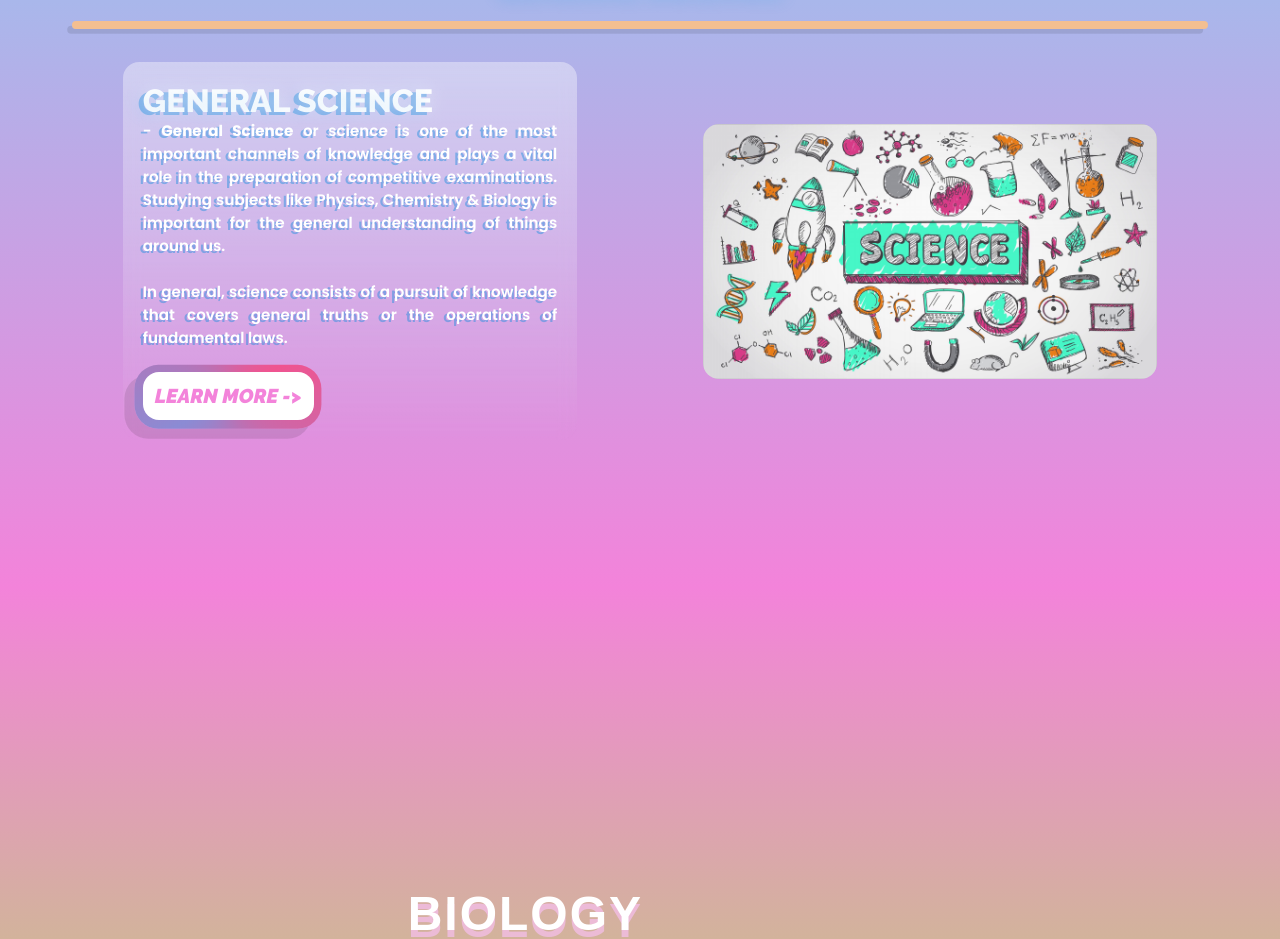
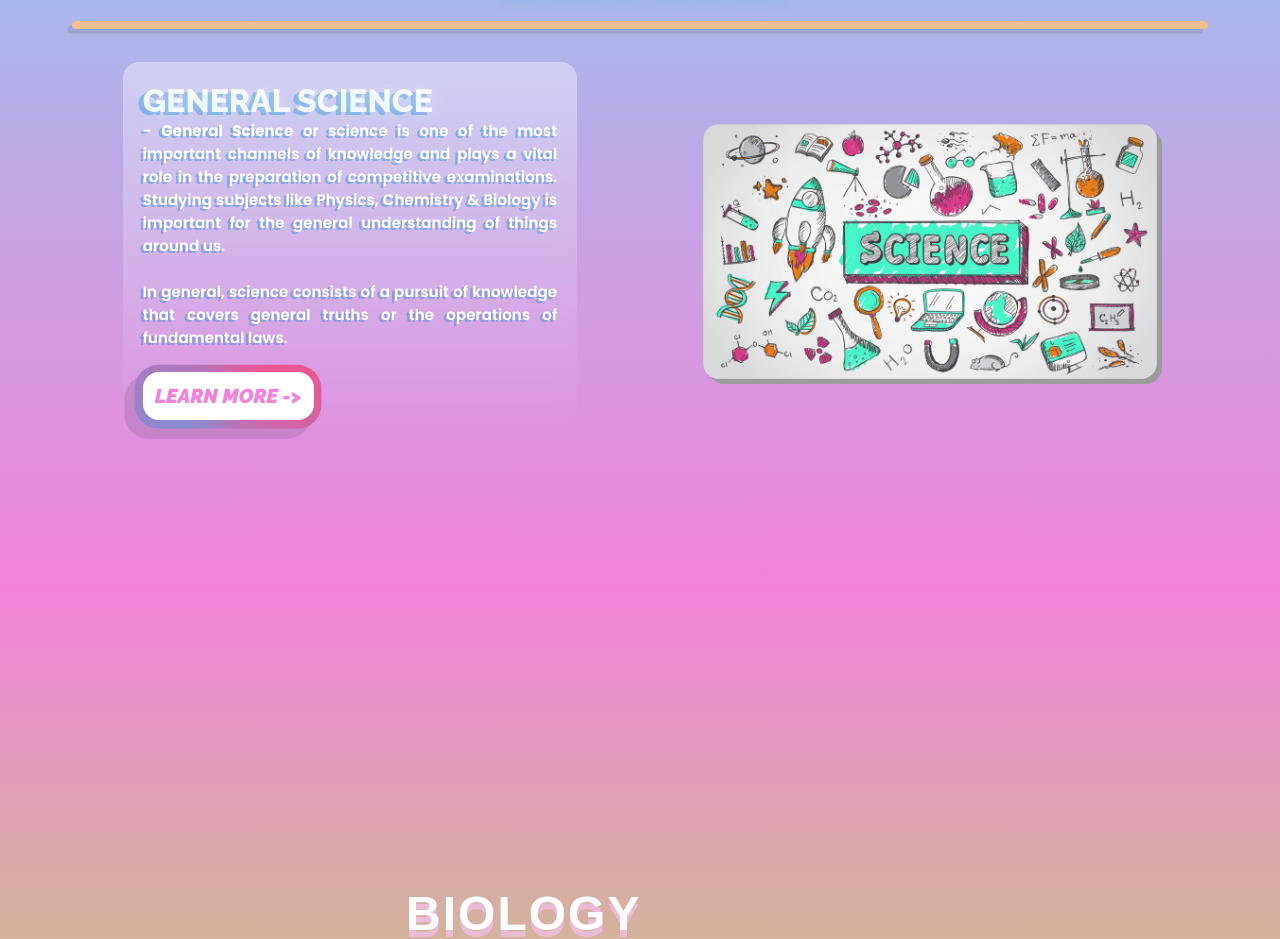
Before and after one commit to bayotnigg/GGTECK, a plain HTML site: page index.html in a window 1280 px wide. Shown: the part 213-1152 px from the top of the page. Drawn offline with Linux system fonts and the light colour scheme.

Commit message:
sigma sigma boy

```diff
--- a/index.html
+++ b/index.html
@@ -63,7 +63,7 @@
 			<div class="section-hold">
 				<dl>
 					<dt class="title avigea-bold scroll">BIOLOGY</dt>
-					<dd class="text">
+					<dd class="text scroll">
 						Biology is the scientific study of life and living organisms,
 						focusing on their structure, function, growth, evolution, and
 						interactions with their environment. It encompasses various
--- a/style.css
+++ b/style.css
@@ -259,11 +259,20 @@ p {
 }
 
 .container img {
-	transition-delay: 1s;
 	@starting-style {
 		opacity: 0;
 		translate: 50dvh 0;
 	}
+
+	transition: transform 0.8s ease, box-shadow 0.8s ease, translate 1.2s 1s ease,
+		opacity 1.2s 1s ease;
+	box-shadow: 5px 5px var(--blur-color);
+}
+
+.container img:hover {
+	transform: translate(-15px, -15px);
+
+	box-shadow: 15px 15px var(--blur-color);
 }
 
 .center-text {
@@ -347,6 +356,11 @@ button::after {
 
 .scroll {
 	transform: translateX(-100%);
+	opacity: 0;
+}
+
+dd.text.scroll {
+	transform: translateX(-50vw);
 }
 
 .scroll-right {
@@ -354,8 +368,10 @@ button::after {
 }
 
 .scroll.show,
-.scroll-right.show {
-	transform: translate(var(--tiny), 0);
+.scroll-right.show,
+dd.text.scroll.show {
+	transform: translate(0);
+	opacity: 1;
 }
 
 .hide {
@@ -387,6 +403,11 @@ dt.title {
 	transition: all 0.8s ease;
 }
 
+dd.text {
+	transition: all 0.8s ease;
+	transition-delay: 0.2s;
+}
+
 .text {
 	color: white;
 	text-align: justify;
```
Also changed, not shown: aboutus.html (+1 -1 lines).
